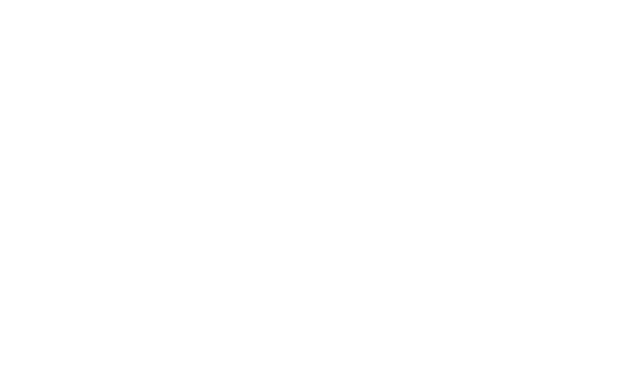
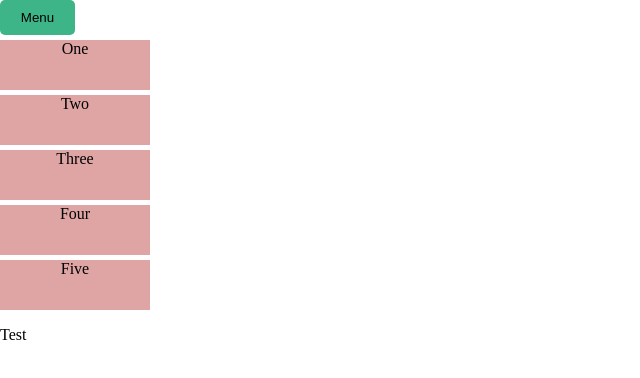
Before and after one commit to programmergeek/tabs-and-menus, a plain HTML site: page index.html in a window 1280 px wide. Shown: the whole page, without its empty margins (0-640 px from the left). Drawn offline with Linux system fonts and the light colour scheme.

Commit message:
created the dropdown menu

```diff
--- a/index.css
+++ b/index.css
@@ -0,0 +1,34 @@
+body{
+    margin: 0;
+}
+
+.drop-down{
+    display: flex;
+    flex-direction: column;
+}
+
+#drop-down-btn{
+    background-color: #3EB489;
+    padding: 10px 12px;
+    border-style: none;
+    border-radius: 5px;
+    width: 75px;
+}
+
+.btn:hover{
+    cursor: pointer;
+}
+
+#items{
+    display: flex;
+    flex-direction: column;
+}
+
+.menu-item{
+    width: 150px;
+    height: 50px;
+    background-color: #dea5a4;
+    border-style: none;
+    text-align: center;
+    margin-top: 5px;
+}
--- a/index.html
+++ b/index.html
@@ -8,6 +8,17 @@
     <title>Tabs and Menus</title>
 </head>
 <body>
-
+    <div class="drop-down">
+        <button id="drop-down-btn" class="btn">Menu</button>
+        <div id="items">
+            <a class="menu-item btn">One</a>
+            <a class="menu-item btn">Two</a>
+            <a class="menu-item btn">Three</a>
+            <a class="menu-item btn">Four</a>
+            <a class="menu-item btn">Five</a>
+        </div>
+        <p>Test</p>
+    </div>
+    <script src="index.js"></script>
 </body>
 </html>
--- a/index.js
+++ b/index.js
@@ -0,0 +1,17 @@
+//get elements
+const menuButton = document.getElementById("drop-down-btn")
+const items = document.getElementById("items")
+
+var showItems = true
+
+//event handlers
+menuButton.addEventListener("click", function(){
+    console.log("clicked")
+    toggleDisplay()
+    items.style.display = showItems ? "flex":"none"
+})
+
+//functions
+function toggleDisplay(){
+    showItems = !showItems
+}
```
